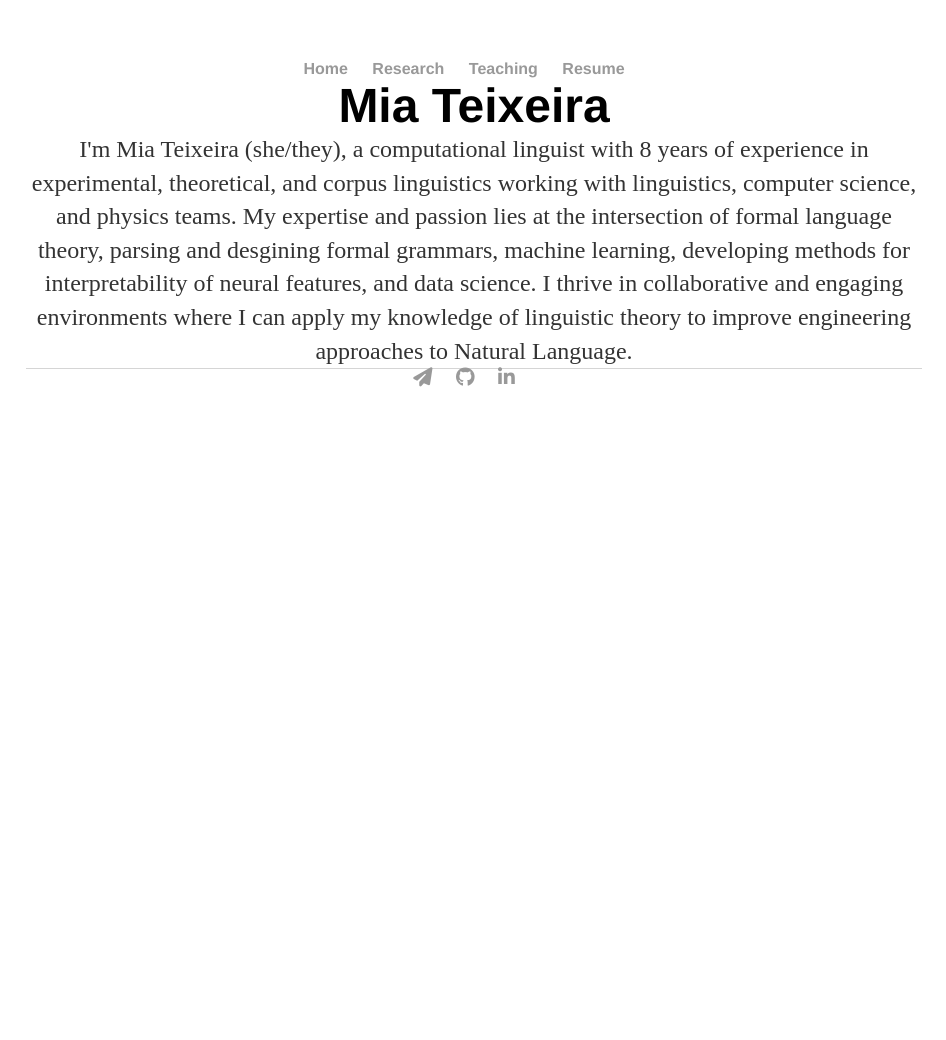
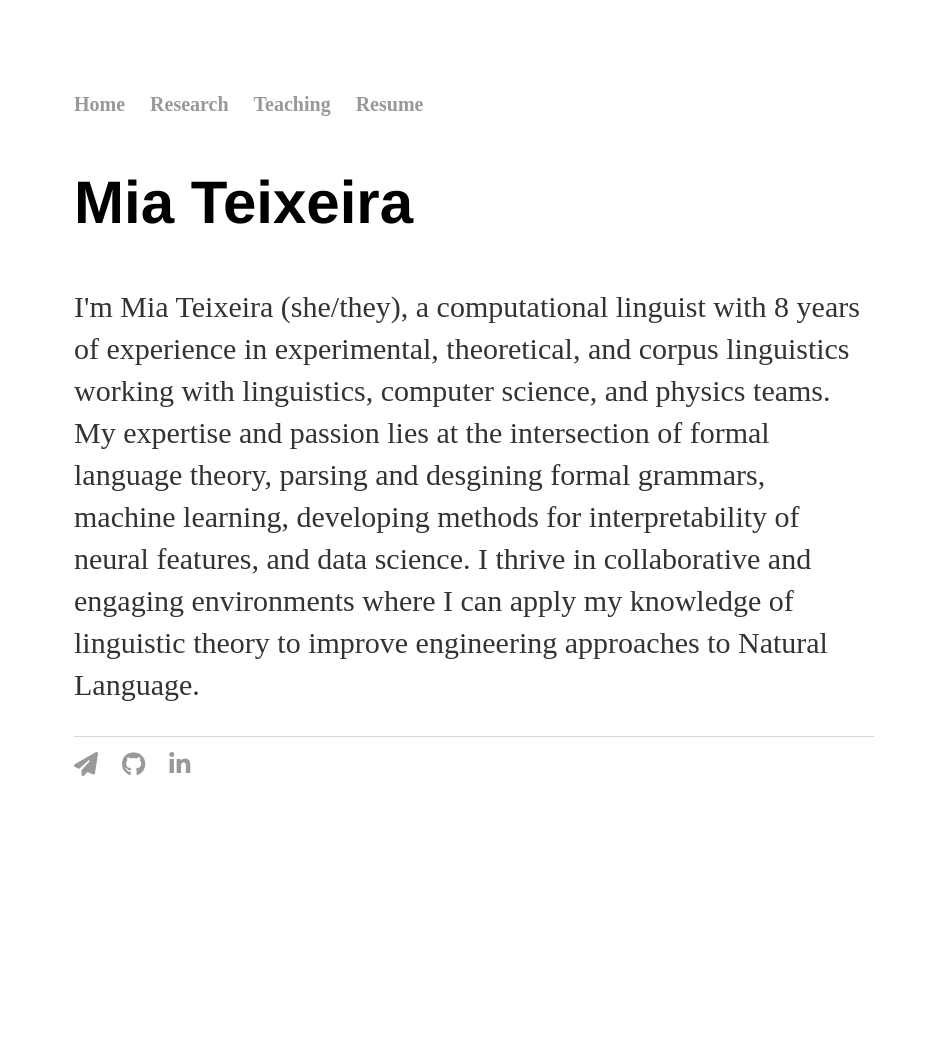
Before and after one commit to miateixeira/miateixeira.github.io, a Jekyll site: the page built from index.html, in a window 1280 px wide. Shown: the whole page, without its empty margins (166-1112 px from the left). Built offline with Jekyll 4.4.1, drawn with Linux system fonts in a browser that asks for light colours; nearby versions of some CDN libraries.

Commit message:
font, lineheight, margins

```diff
--- a/css/main.css
+++ b/css/main.css
@@ -1,20 +1,27 @@
-* {
-    margin: 0;
-    padding: 0;
-    box-sizing: border-box;
+/* * { */
+    /* margin: 0; */
+    /* padding: 0; */
+    /* box-sizing: border-box; */
+/* } */
+
+/* html { */
+    /* text-align: center; */
+/* } */
+
+body {
+    font-family: Crimson, serif;
+    font-size:15pt;
+    line-height: 1.45;
+    margin: 2em auto 2em auto;
+    max-width: 40em;
+    padding: 30px;
+    min-height: 100vh;
+    /* display: inline-block; */
 }
-html {
-    text-align: center;
-}
-body {
-    margin: 60px auto;
-    width: 70%;
-    min-height: 100vh;
-    display: inline-block;
-}
-.container {
-    height: auto;
-}
+
+/* .container { */
+    /* height: auto; */
+/* } */
 iframe {
     width: 100%;
     height: 100%;
@@ -25,7 +32,7 @@ iframe {
     /* height: 100%; */
 /* } */
 nav ul, footer ul {
-    font-family:'Helvetica', 'Arial', 'Sans-Serif';
+    /* font-family:'Helvetica', 'Arial', 'Sans-Serif'; */
     padding: 0px;
     list-style: none;
     font-weight: bold;
```
